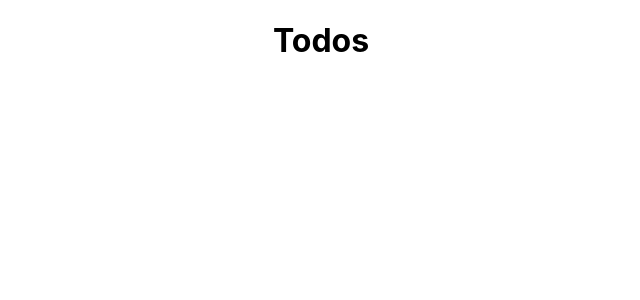
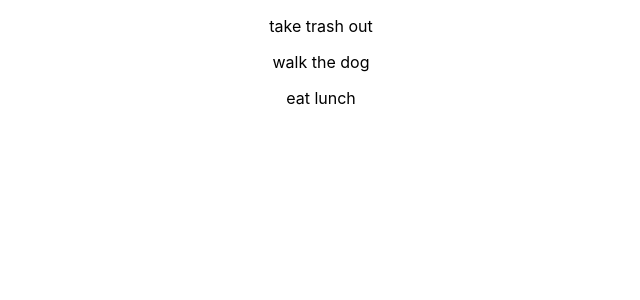
Before and after one commit to dgloriaweb/react_crash_todo_16_13_1, a React (Create React App) app: page / in a window 1280 px wide. Shown: the top 300 px of the page, without its empty margins (319-959 px from the left). Built offline with nearby package versions, Linux system fonts and the light colour scheme.

Commit message:
Brad 31min

```diff
--- /dev/null
+++ b/src/components/TodoItem.js
@@ -0,0 +1,13 @@
+import React, { Component } from 'react'
+
+export class TodoItem extends Component {
+    render() {
+        return (
+            <div>
+                <p>{this.props.todo.title}</p>
+            </div>
+        )
+    }
+}
+
+export default TodoItem
--- a/src/components/Todos.js
+++ b/src/components/Todos.js
@@ -1,14 +1,9 @@
-import React, { Component } from "react";
+import React, { Component } from "react"
+import TodoItem from "./TodoItem"
 
 class Todos extends Component {
   render() {
-    console.log(this.props.todos);
-
-    return (
-      <div className="Todos">
-        <h1>Todos</h1>
-      </div>
-    );
+    return this.props.todos.map((todo) => <TodoItem todo = {todo}/>);
   }
 }
 
```
